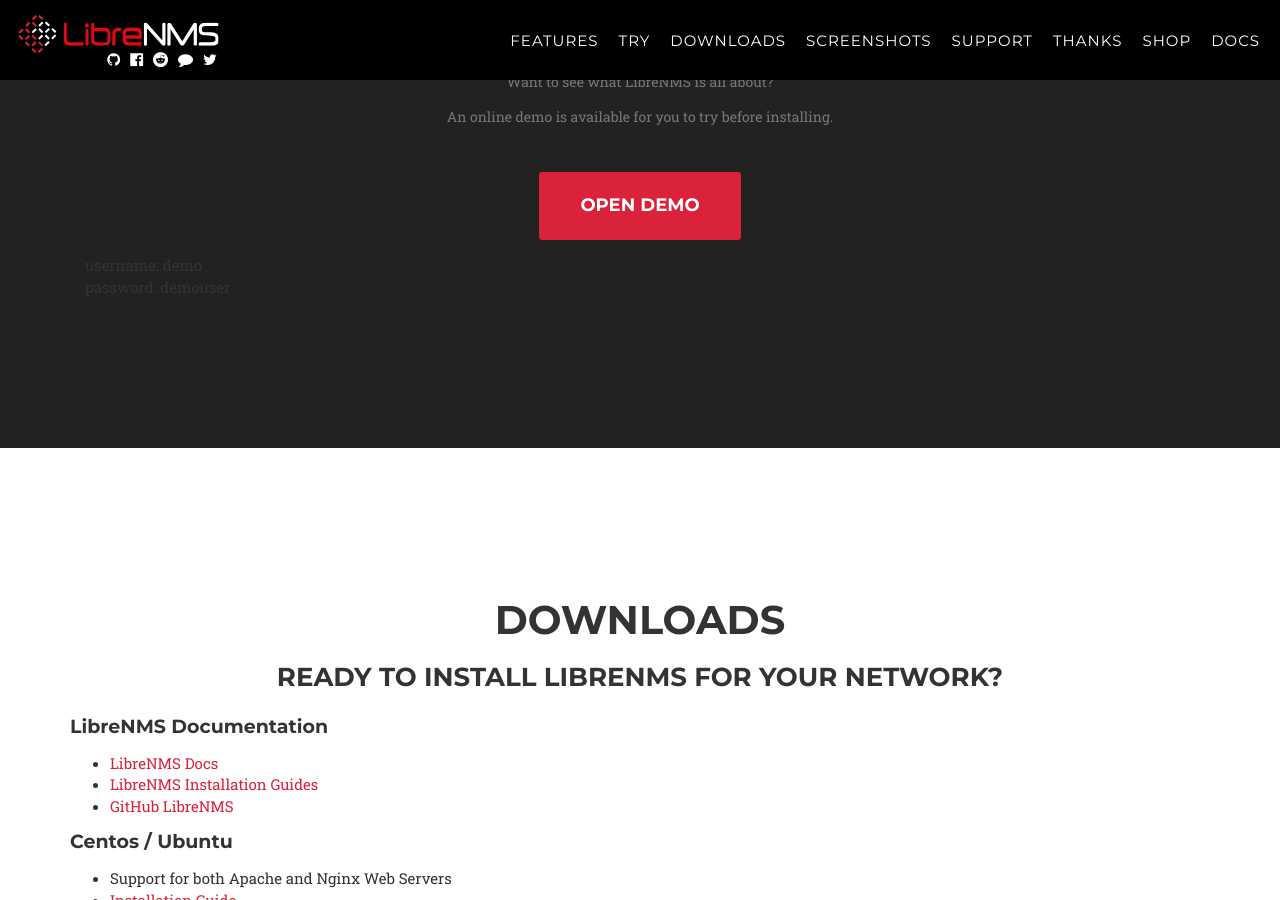
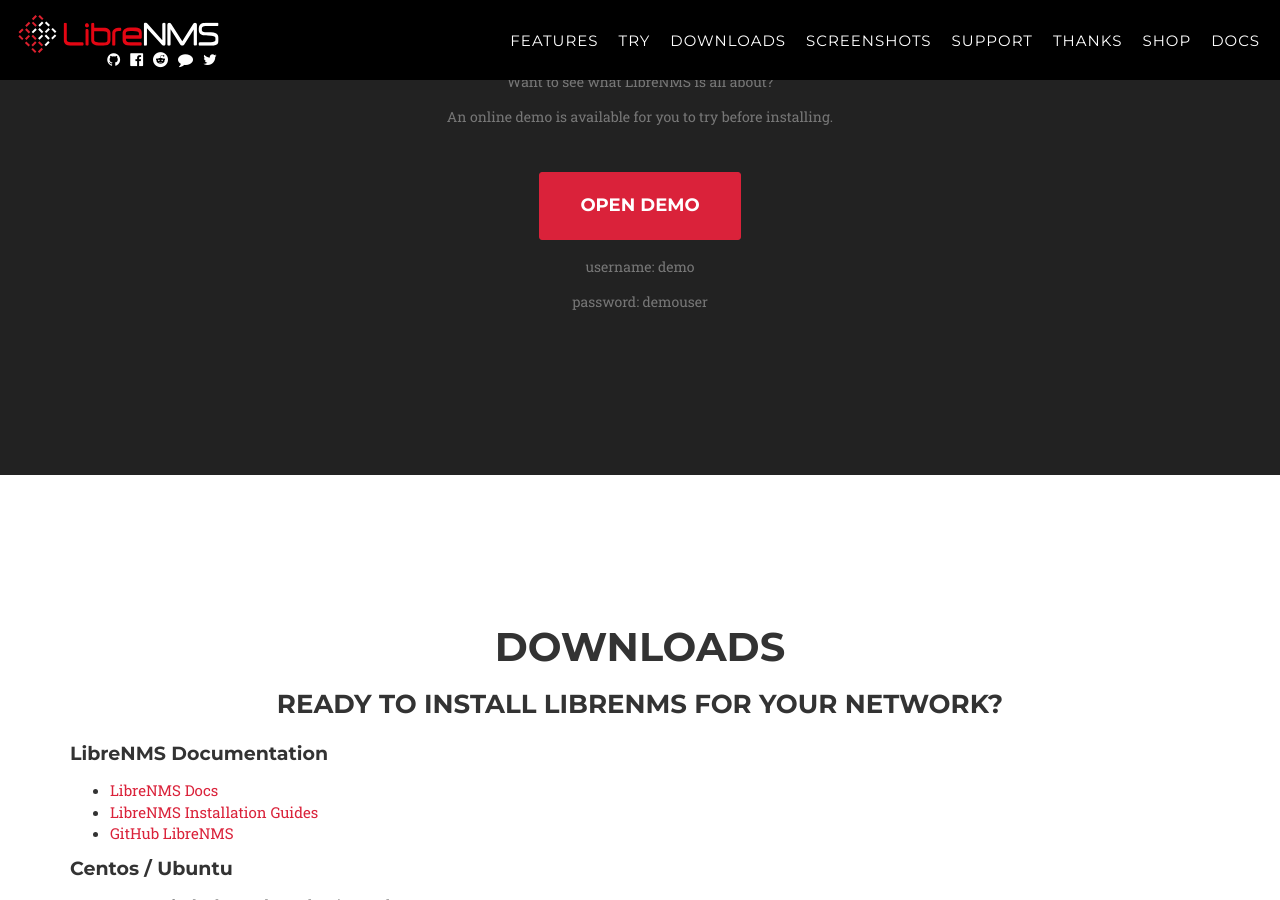
Before and after one commit to librenms/librenms.github.io, a Jekyll site: the page built from index.html, in a window 1280 px wide and 900 px high, scrolled down 2057 px. Built offline with Jekyll 4.4.1, drawn with Linux system fonts in a browser that asks for light colours; nearby versions of some CDN libraries; some web fonts are replaced.

Commit message:
Update try.html

```diff
--- a/_includes/try.html
+++ b/_includes/try.html
@@ -30,10 +30,14 @@
             </div>
         </div>
         <div>
-            <div class="col-lg-12">username: demo</div>
+            <div class="col-lg-12 text-center text-muted">
+                <p class="section-subheading">username: demo</p>
+            </div>
         </div>
         <div>
-            <div class="col-lg-12">password: demouser</div>
+            <div class="col-lg-12 text-center text-muted">
+                <p class="section-subheading">password: demouser</p>
+            </div>
         </div>
     </div>
 </section>
```
